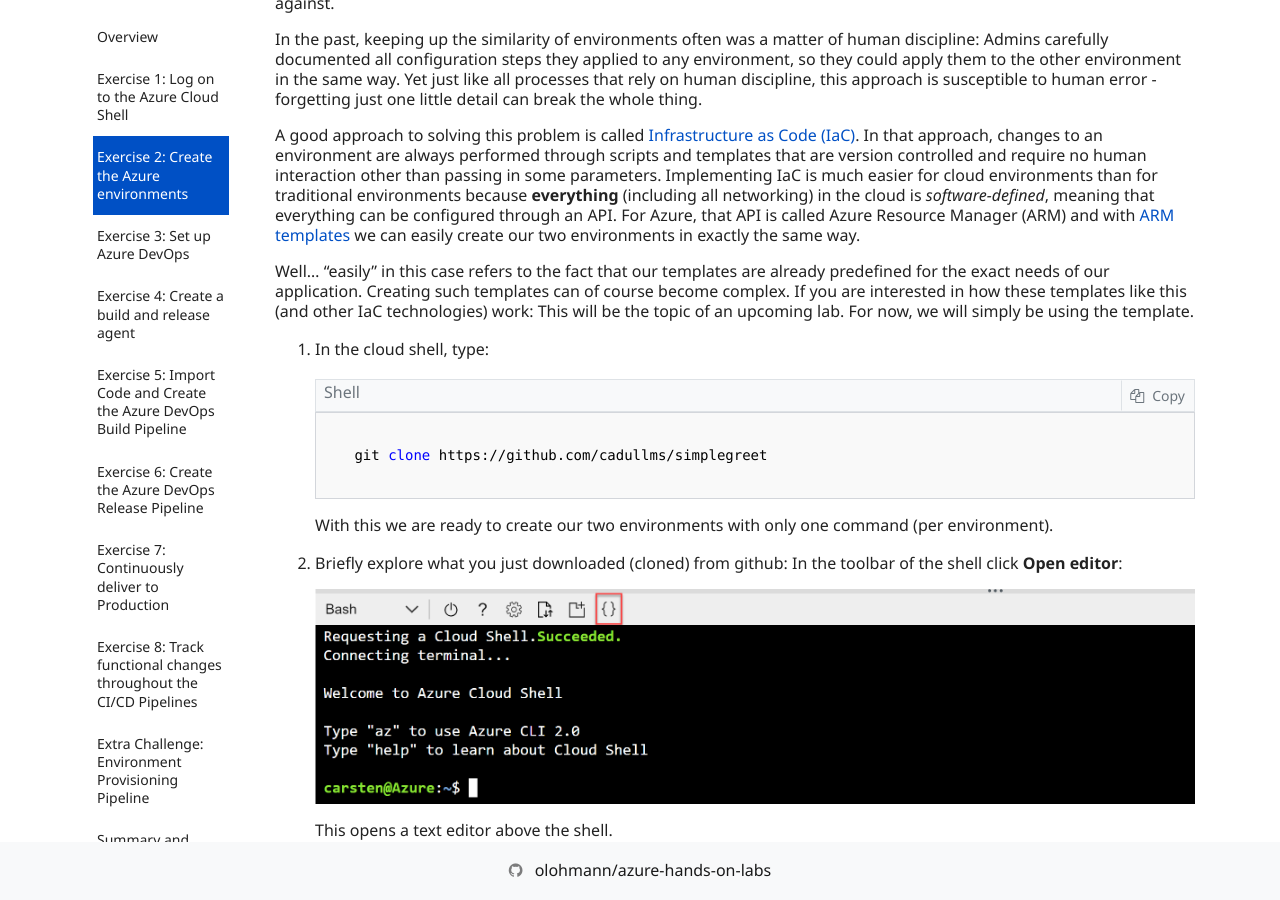
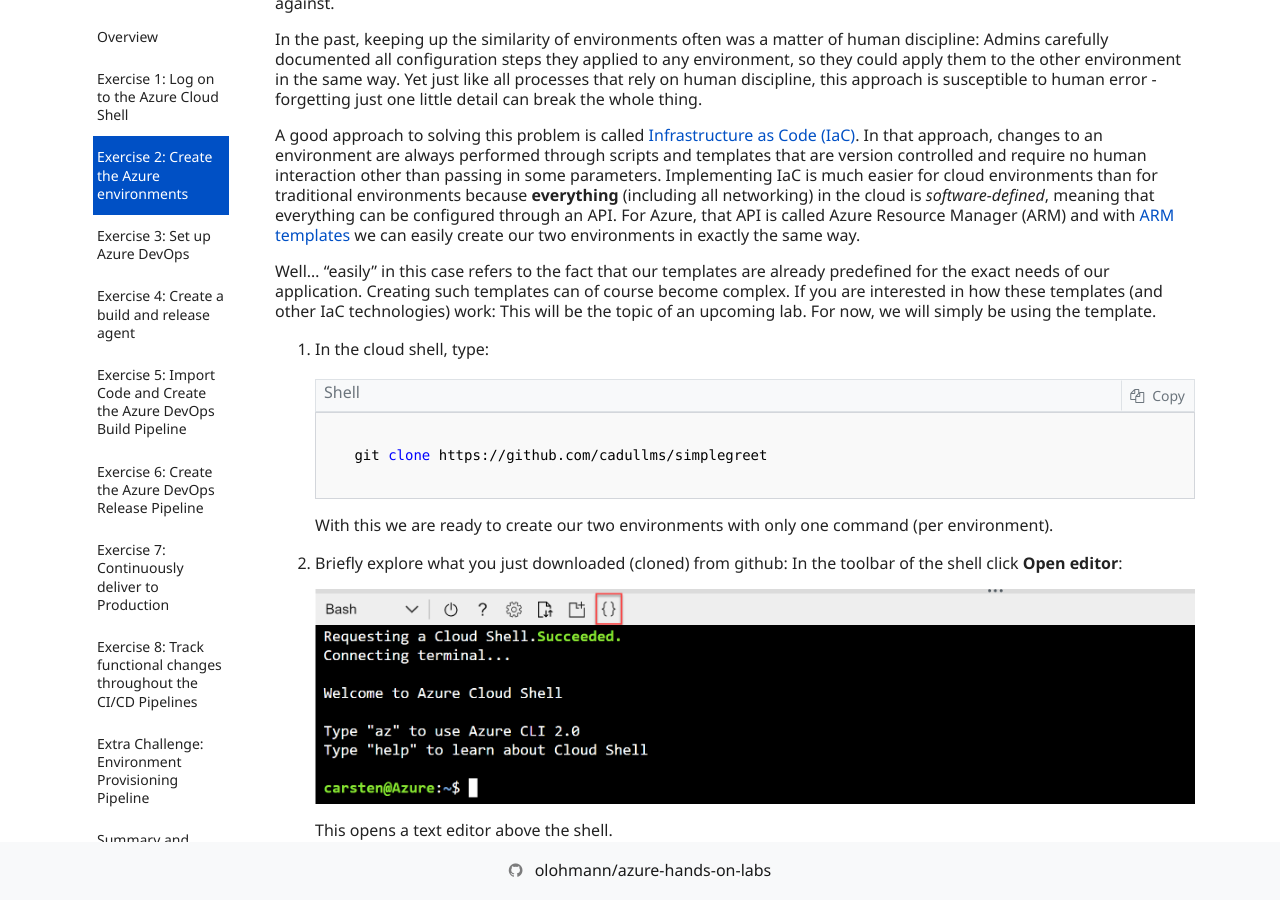
Before and after one commit to olohmann/azure-hands-on-labs, a Jekyll site: the page built from labs/06_cicd_azure_devops/cicd_azure_devops.md, in a window 1280 px wide and 900 px high, scrolled down 2534 px. Built offline with Jekyll 4.4.1, drawn with Linux system fonts in a browser that asks for light colours; nearby versions of some CDN libraries; our own code applies the rules of GitHub Pages for plain Markdown files; comment, search, counter and statistics services are not loaded; some of the changed text lies outside the part shown.

Commit message:
minor corrections

````diff
--- a/labs/06_cicd_azure_devops/cicd_azure_devops.md
+++ b/labs/06_cicd_azure_devops/cicd_azure_devops.md
@@ -52,7 +52,7 @@ In the past, keeping up the similarity of environments often was a matter of hum
 
 A good approach to solving this problem is called [Infrastructure as Code (IaC)](https://docs.microsoft.com/en-us/azure/devops/learn/what-is-infrastructure-as-code). In that approach, changes to an environment are always performed through scripts and templates that are version controlled and require no human interaction other than passing in some parameters. Implementing IaC is much easier for cloud environments than for traditional environments because **everything** (including all networking) in the cloud is *software-defined*, meaning that everything can be configured through an API. For Azure, that API is called Azure Resource Manager (ARM) and with [ARM templates](https://docs.microsoft.com/en-us/azure/azure-resource-manager/resource-group-authoring-templates) we can easily create our two environments in exactly the same way.
 
-Well... "easily" in this case refers to the fact that our templates are already predefined for the exact needs of our application. Creating such templates can of course become complex. If you are interested in how these templates like this (and other IaC technologies) work: This will be the topic of an upcoming lab. For now, we will simply be using the template.
+Well... "easily" in this case refers to the fact that our templates are already predefined for the exact needs of our application. Creating such templates can of course become complex. If you are interested in how these templates (and other IaC technologies) work: This will be the topic of an upcoming lab. For now, we will simply be using the template.
 
 1. In the cloud shell, type:
     ```sh
@@ -66,6 +66,7 @@ Well... "easily" in this case refers to the fact that our templates are already
     This opens a text editor above the shell.
 1. In the editor, navigate to the file `simplegreet/template/webapp-sql.json` and have a brief look at its json structure. This is the Azure Resource Manager (ARM) template that we are going to use to set up our environments.
 
+
 1. In the cloud shell, execute this command:
     ```sh
     az group deployment create -g <resource group name> --template-file simplegreet/template/webapp-sql.json --parameters '{"name":{"value":"<a unique name>"}}' --no-wait
@@ -73,6 +74,7 @@ Well... "easily" in this case refers to the fact that our templates are already
     Where...
     * `<resource group name>` is the name of your **Dev** resource group.
     * `<a unique name>` is a name in lower case letters that you can freely choose, but that must still be available as `<a unique name>.azurewebsites.net`. The name should contain 'dev' as well to indicate that this is the development version of the website we will deploy later. You might want to check the availability of the name by typing `nslookup <a unique name>.azurewebsites.net` in any shell and check whether that returns an IP already.
+
 1. Repeat the preceding step with the **Prod** resource group and another unique name. We are not waiting for these operations now, they will run in the background. Eventually, once the operations succeed, we can check your new website in a browser at `https://<a unique name>.azurewebsites.net` - it will not contain our application yet but should show a generic app service page.
 
 ## Exercise 3: Set up Azure DevOps
````
Also changed, not shown: other parts of labs/06_cicd_azure_devops/cicd_azure_devops.md (+5 -1 lines).
